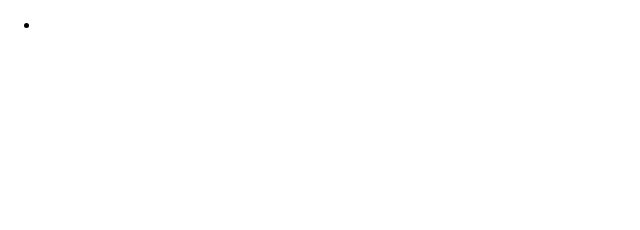
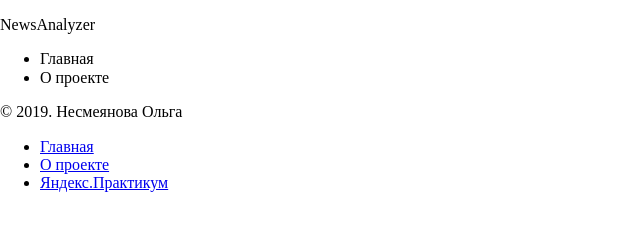
Before and after one commit to OlgaNesmeyanova/FinalProjectYandex, a website built with webpack: page src/index.html in a window 1280 px wide. Shown: the whole page, without its empty margins (0-640 px from the left). Built offline with nearby package versions, Linux system fonts and the light colour scheme.

Commit message:
first html code

```diff
--- a/src/index.html
+++ b/src/index.html
@@ -3,30 +3,54 @@
 <head>
     <meta charset="UTF-8">
     <meta name="viewport" content="width=device-width, initial-scale=1.0">
-
-    <title></title>
-
+    <meta name="description" content="Дипломный проект для Яндекс Практикум">
+    <meta name="author" content="Ольга Несмеянова">
+    <link rel="icon" href="./images/A.svg">
+    <title>NewsAnalyzer</title>
 </head>
 <body class="body">
-    <div class="page">
+    <div class="main-page">
         <header class="header">
-
+            <p class="header__title">NewsAnalyzer</p>
+            <ul class="header__menu">
+                <li class="header__menu-item">
+                    <a class="header__link">Главная</a>
+                </li>
+                <li class="header__menu-item">
+                    <a class="heaer__link">О проекте</a>
+                </li>
+            </ul>
         </header>
-        <main class="">
+        <main class="search">
             <section class="">
 
             </section>
 
         </main>
+    </div>
         <footer class="footer">
+            <p class="footer__copyright">© 2019. Несмеянова Ольга</p>
             <nav class="footer__menu">
                 <ul class="footer__links">
-                    <li class="footer__item"><a class="footer__link" href=""></a></li>
-
+                    <li class="footer__item"><a class="footer__link" href="#">Главная</a></li>
+                    <li class="footer__item"><a class="footer__link" href="#">О проекте</a></li>
+                    <li class="footer__item"><a class="footer__link" href="#">Яндекс.Практикум</a></li>
                 </ul>
             </nav>
-            <!-- <p class="footer__copyright">© 2019. Несмеянова Ольга</p> -->
+            <!--
+                <ul class="footer__column-links">
+                <li class="footer__column-item">
+                    <a class="footer__column-link" href="#"><img class="footer__social-icon" src="images/facebook_white.svg" alt="Facebook"> Facebook</a>
+                </li>
+                <li class="footer__column-item">
+                    <a class="footer__column-link" href="#"><img class="footer__social-icon" src="images/vk_white.svg" alt="ВКонтакте"> ВКонтакте</a>
+                </li>
+                <li class="footer__column-item">
+                    <a class="footer__column-link" href="#"><img class="footer__social-icon" src="images/instagram_white.svg" alt="Instagram"> Instagram</a>
+                </li>
+            </ul>
+        -->
         </footer>
-    </div>
+
 </body>
 </html>
```
Also changed, not shown: src/images/A.svg (added), 1 other file.
